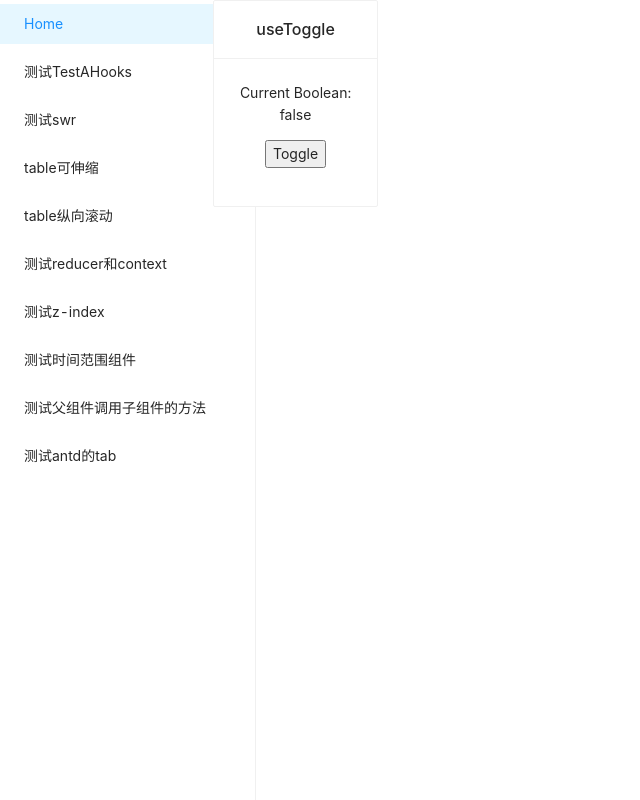
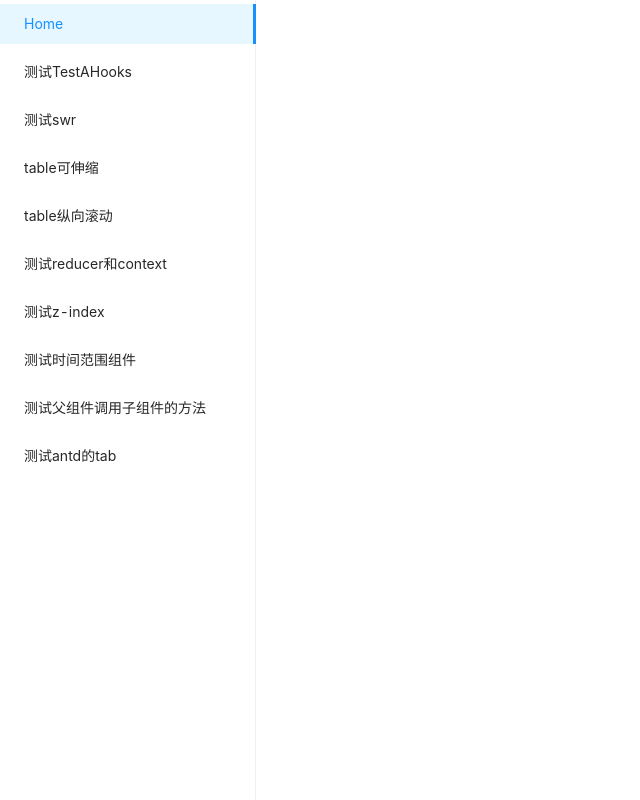
Before and after one commit to lixingjuan/react-playground, a React (Create React App) app: page /TestAHooks in a window 1280 px wide. Shown: the whole page, without its empty margins (0-640 px from the left). Built offline with nearby package versions, Linux system fonts and the light colour scheme.

Commit message:
fix: route添加base

```diff
--- a/src/pages/TestAHooks/components/useToggle/index.tsx
+++ b/src/pages/TestAHooks/components/useToggle/index.tsx
@@ -1,8 +1,9 @@
 import React from "react";
-import { useToggle } from "ahooks";
+// import { useToggle } from "ahooks";
+import useToggle from "./code";
 
 export default function TestAHooksToggle() {
-  const [state, { toggle }] = useToggle();
+  const [state, { toggle }] = useToggle("left");
 
   return (
     <div>
--- a/src/router.js
+++ b/src/router.js
@@ -8,6 +8,8 @@ import TestCallChildMethod from "./pages/TestCallChildMethod/index";
 import TestDateRange from "./pages/TestDateRange/index";
 import TestTabs from "./pages/TestTabs/index";
 import TestZIndex from "./pages/TestZIndex/index";
+
+const baseUrl = "react-playground";
 
 const routes = [
   {
@@ -62,4 +64,7 @@ const routes = [
   },
 ];
 
-export default routes;
+export default routes.map((it) => ({
+  ...it,
+  path: `/${baseUrl}${it.path}`,
+}));
```
